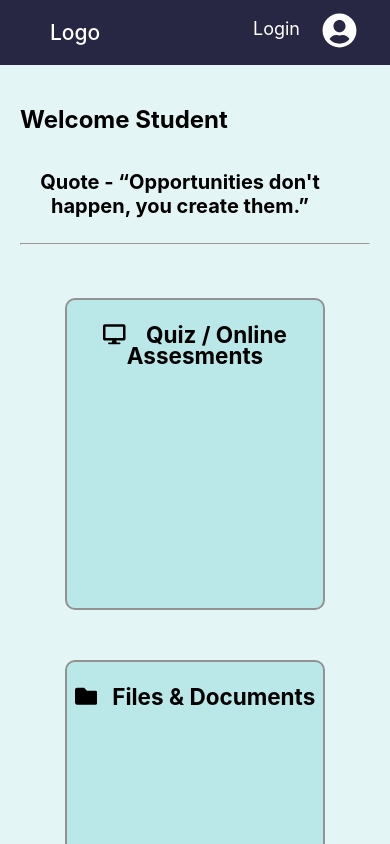
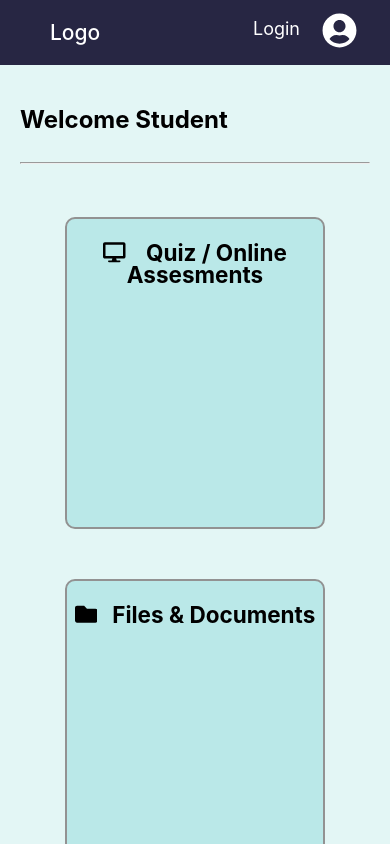
Before and after one commit to internship-mern/Internship-project, a React (Create React App) app in the folder letslearn/: page / in a window 390 px wide. Shown: the top 844 px of the page. Built offline with nearby package versions, Linux system fonts and the light colour scheme.

Commit message:
updated responsive

```diff
--- a/letslearn/src/styles/home.css
+++ b/letslearn/src/styles/home.css
@@ -69,7 +69,6 @@
     #Quote
     {
         float: none;
-        display: inline-block;
-        font-size: 20px;
+        display: none;
     }
 }
```
